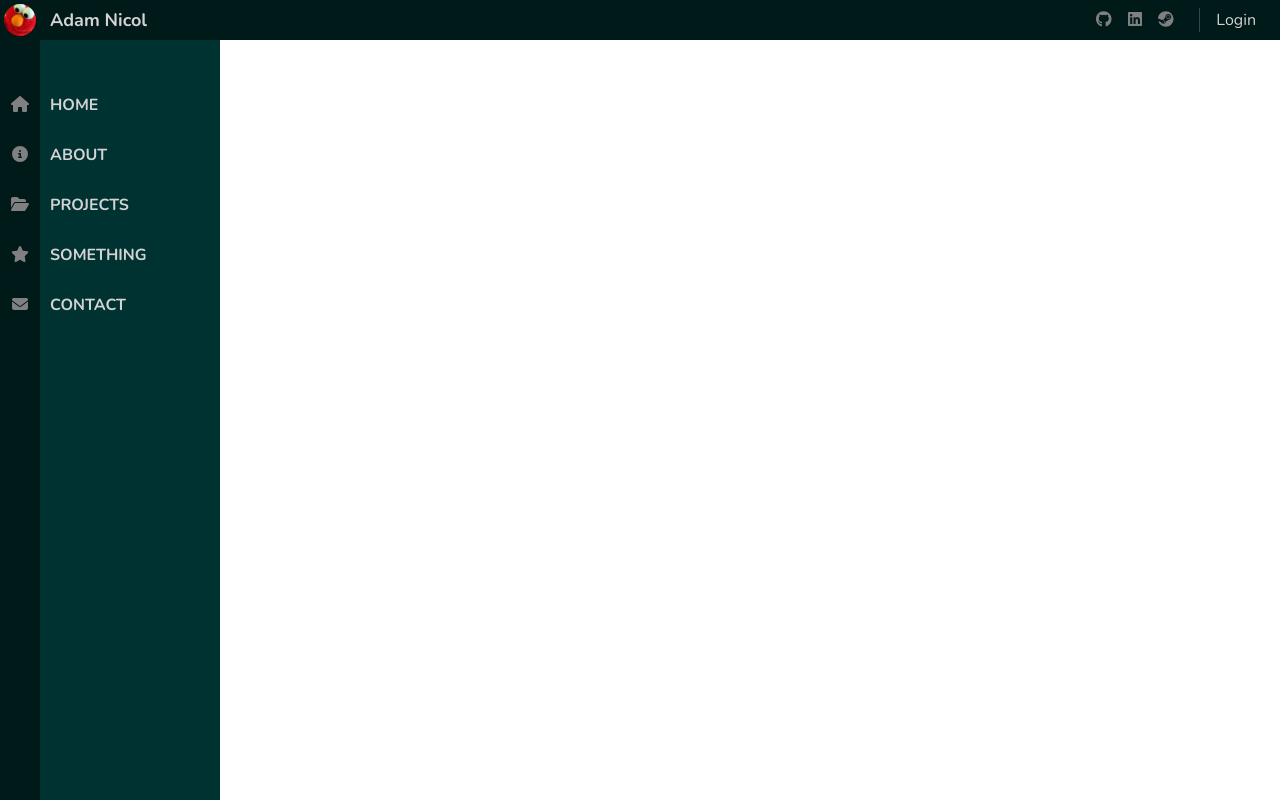
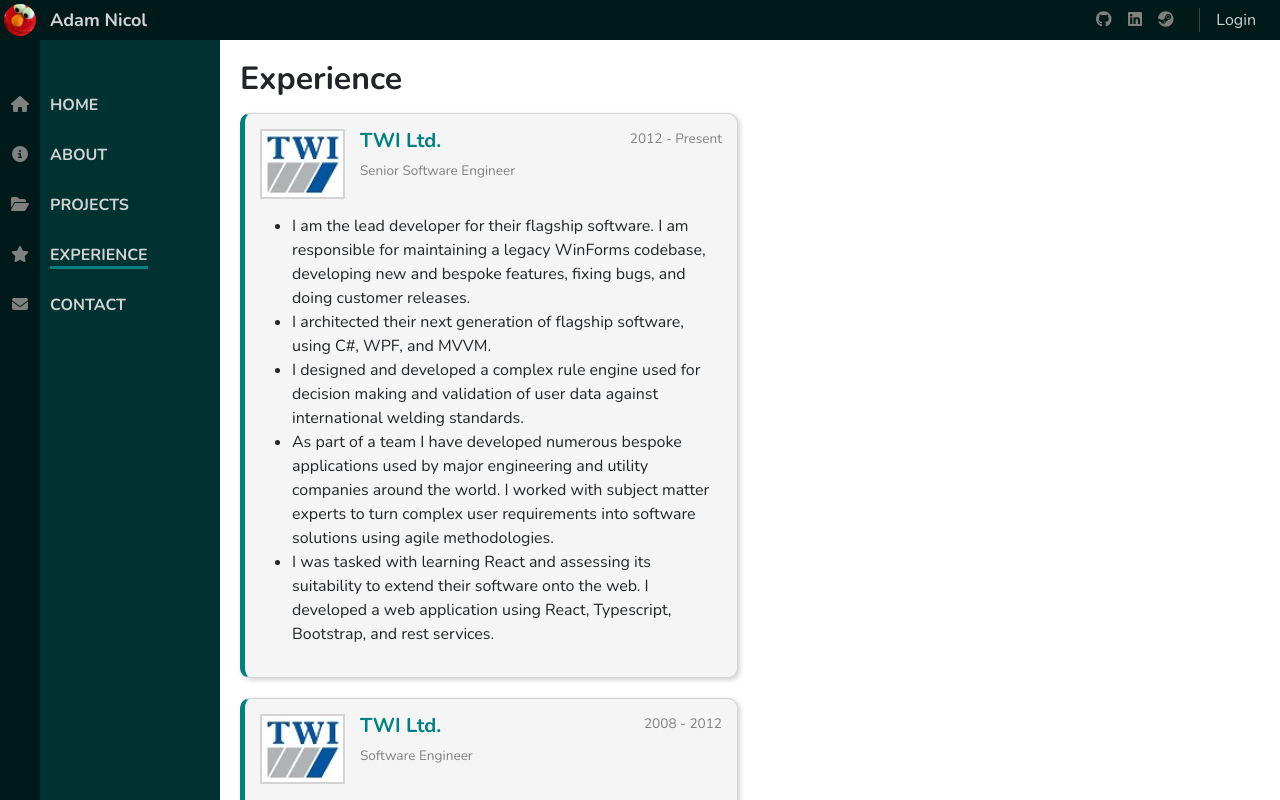
Before and after one commit to adamnicol/Portfolio, a React (Create React App) app in the folder client/: page /experience in a window 1280 px wide. Shown: the top 800 px of the page. Built offline with nearby package versions, Linux system fonts and the light colour scheme; no server answers.

Commit message:
Added experience page

```diff
--- a/client/src/css/styles.scss
+++ b/client/src/css/styles.scss
@@ -126,7 +126,7 @@ aside {
   border-left-width: 5px;
   border-left-color: $theme-accent;
   border-radius: 10px;
-  box-shadow: 1px 1px 3px lightgray;
+  box-shadow: 2px 2px 5px lightgray;
 }
 
 .login-link {
@@ -202,6 +202,15 @@ a:focus {
   }
 }
 
+.employer-logo {
+  width: 85px;
+  height: 70px;
+  border: 2px solid;
+  border-color: lightgray;
+  margin-bottom: 15px;
+  margin-right: 15px;
+}
+
 hr {
   border: dashed;
   border-width: 1px;
--- /dev/null
+++ b/client/src/pages/Experience.tsx
@@ -0,0 +1,40 @@
+import { companies } from "./content/experience";
+
+function Experience() {
+  return (
+    <article>
+      <h1>Experience</h1>
+      {companies.map((company, index) => (
+        <div key={index} className="callout">
+          <div className="d-flex text-small text-secondary">
+            <a href={company.website} target="_blank">
+              <img
+                src={require(`../assets/${company.logo}`)}
+                className="employer-logo"
+                alt="logo"
+              />
+            </a>
+            <span className="me-auto">
+              <h4>
+                <a href={company.website} target="_blank">
+                  {company.name}
+                </a>
+              </h4>
+              {company.position}
+            </span>
+            {company.from} - {company.to}
+          </div>
+          <div>
+            <ul>
+              {company.responsibilities.map((entry, index) => (
+                <li key={index}>{entry}</li>
+              ))}
+            </ul>
+          </div>
+        </div>
+      ))}
+    </article>
+  );
+}
+
+export default Experience;
--- /dev/null
+++ b/client/src/pages/content/experience.ts
@@ -0,0 +1,42 @@
+export interface ICompany {
+  name: string;
+  logo: string;
+  website: string;
+  from: string;
+  to: string;
+  position: string;
+  responsibilities: string[];
+}
+
+export const companies: ICompany[] = [
+  {
+    name: "TWI Ltd.",
+    logo: "twi.jpg",
+    website: "https://www.twi-global.com",
+    from: "2012",
+    to: "Present",
+    position: "Senior Software Engineer",
+    responsibilities: [
+      "I am the lead developer for their flagship software. I am responsible for maintaining a legacy WinForms codebase, developing new and bespoke features, fixing bugs, and doing customer releases.",
+      "I architected their next generation of flagship software, using C#, WPF, and MVVM.",
+      "I designed and developed a complex rule engine used for decision making and validation of user data against international welding standards.",
+      "As part of a team I have developed numerous bespoke applications used by major engineering and utility companies around the world. I worked with subject matter experts to turn complex user requirements into software solutions using agile methodologies.",
+      "I was tasked with learning React and assessing its suitability to extend their software onto the web. I developed a web application using React, Typescript, Bootstrap, and rest services.",
+    ],
+  },
+  {
+    name: "TWI Ltd.",
+    logo: "twi.jpg",
+    website: "https://www.twi-global.com",
+    from: "2008",
+    to: "2012",
+    position: "Software Engineer",
+    responsibilities: [
+      "I developed an API used for interop between their suite of software products.",
+      "I designed an XML-based format that would allow users to define rules for non-destructive testing based on complex logic. The software used these rules to generate test requirements.",
+      "I developed a tool to plot welds on an isometric piping diagram and view their production status.",
+      "I developed a service to gather data on power usage from Zigbee devices. The data was collected in real time using a low-level C API written by a partner company and stored in a MSSQL database.",
+      "I fixed bugs and wrote unit tests for their flagship software.",
+    ],
+  },
+];
--- a/client/src/pages/layout/SidePanel.tsx
+++ b/client/src/pages/layout/SidePanel.tsx
@@ -13,7 +13,7 @@ const menuLinks = [
   { text: "Home", path: "/", icon: faHouse },
   { text: "About", path: "/about", icon: faCircleInfo },
   { text: "Projects", path: "/projects", icon: faFolderOpen },
-  { text: "Something", path: "/something", icon: faStar },
+  { text: "Experience", path: "/experience", icon: faStar },
   { text: "Contact", path: "/contact", icon: faEnvelope },
 ];
 
--- a/client/src/routes.tsx
+++ b/client/src/routes.tsx
@@ -2,6 +2,7 @@ import { useRoutes } from "react-router-dom";
 
 import About from "./pages/About";
 import Contact from "./pages/Contact";
+import Experience from "./pages/Experience";
 import Home from "./pages/Home";
 import News from "./pages/news/NewsFeed";
 import NewsFilters from "./pages/news/Filters";
@@ -16,6 +17,7 @@ export function MainRoutes() {
     { path: "/news/:slug", element: <ViewPost /> },
     { path: "/about", element: <About /> },
     { path: "/projects", element: <Projects /> },
+    { path: "/experience", element: <Experience /> },
     { path: "/contact", element: <Contact /> },
   ]);
 }
```
Also changed, not shown: client/src/assets/twi.jpg (added).
